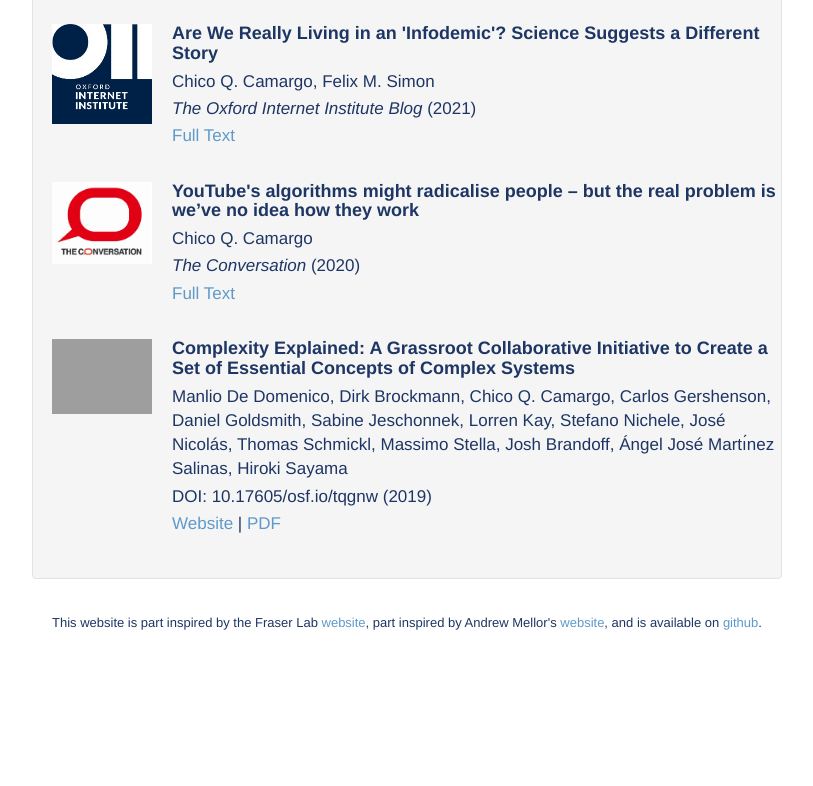
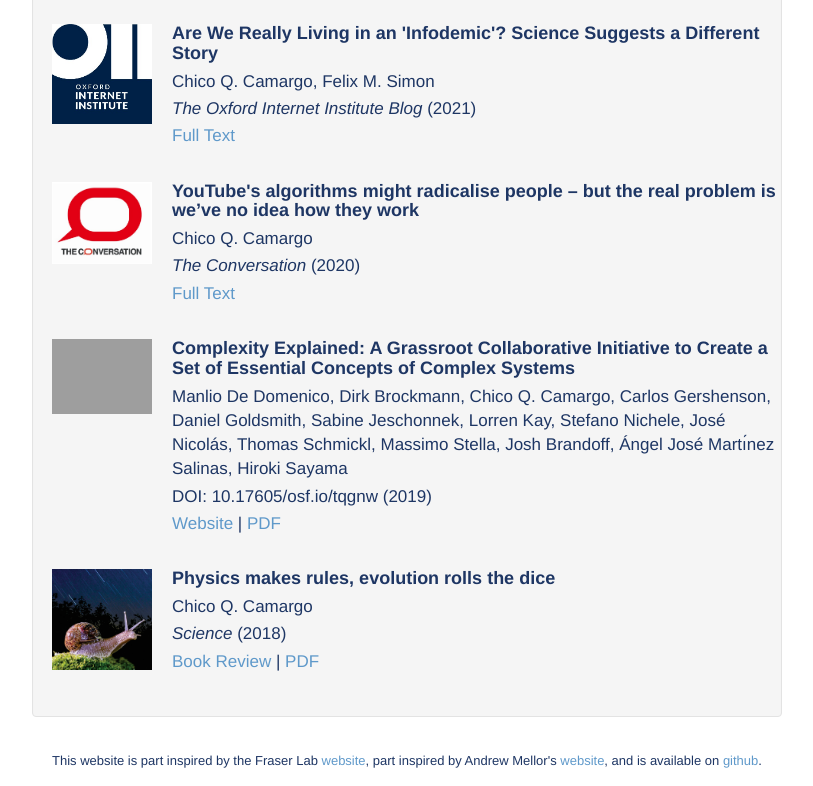
Before and after one commit to evoluchico/cclab.github.io, a plain HTML site: page publications.html in a window 1280 px wide. Shown: the part 2382-3168 px from the top of the page, without its empty margins (38-851 px from the left). Before the commit the page ends 3030 px from the top, so only its background shows below. Drawn offline with nearby package versions, Linux system fonts and the light colour scheme; grey boxes are pictures that could not be loaded.

Commit message:
Add Pouya and book review

```diff
--- a/publications.html
+++ b/publications.html
@@ -244,6 +244,16 @@
             </div>
          </div>
         <br>
+        <div class="row">
+            <div>
+              <img class="paperfig" src="../images/publications/2018-Book-Review.jpeg", width="100px" border="1px" align="left" alt="Booklet cover for Complexity Explained">
+              <h4 class="paper-h"><b>Physics makes rules, evolution rolls the dice</b></h4>
+              <p class="paper-p"> Chico Q. Camargo</p>
+              <p class="paper-p"> <i>Science</i> (2018)</p>
+              <p class="paper-p"><a href="https://www.science.org/doi/full/10.1126/science.aat7776?casa_token=b68smN2TInUAAAAA%3AiYXe4SwqHo6lqD2ZybW2149Q8kB_CVFYzCYy7Ru0mMJsH5lbxLkkNH3MrNVWwXAtkUJEi01hzOc9/">Book Review</a> | <a href="../papers/Science_book_review_2018.pdf">PDF</a></p>
+            </div>
+         </div>
+        <br>
 
       </div>
   </div>
```
Also changed, not shown: members/index.html (+2 -2 lines), images/members/mohammad_ali_rahimi_fard_kashani.jpg (added), images/publications/2018-book-review.jpeg (added), 1 other file.
